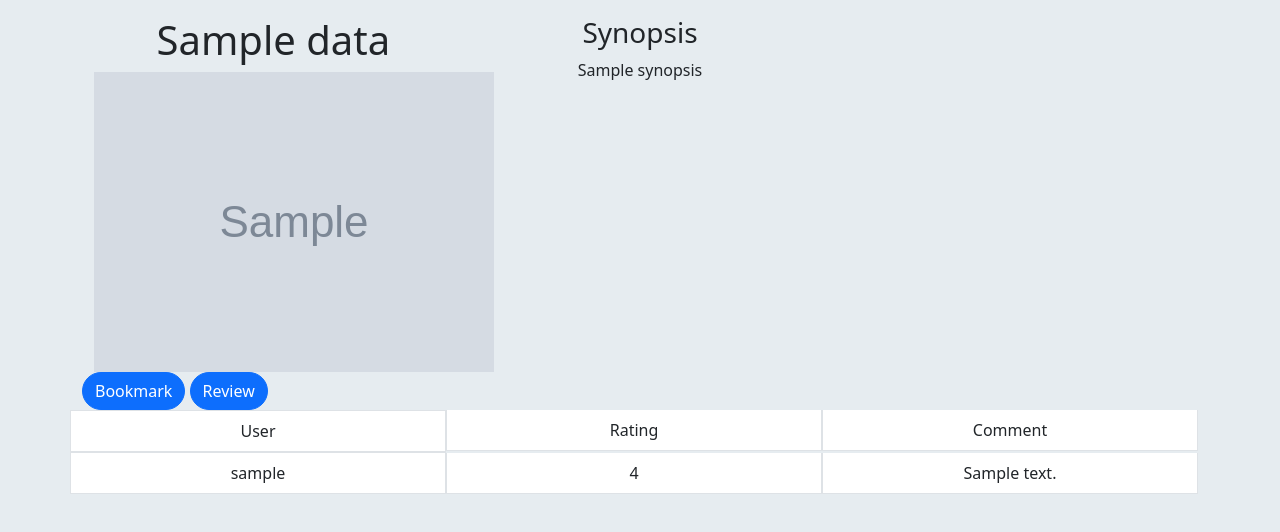
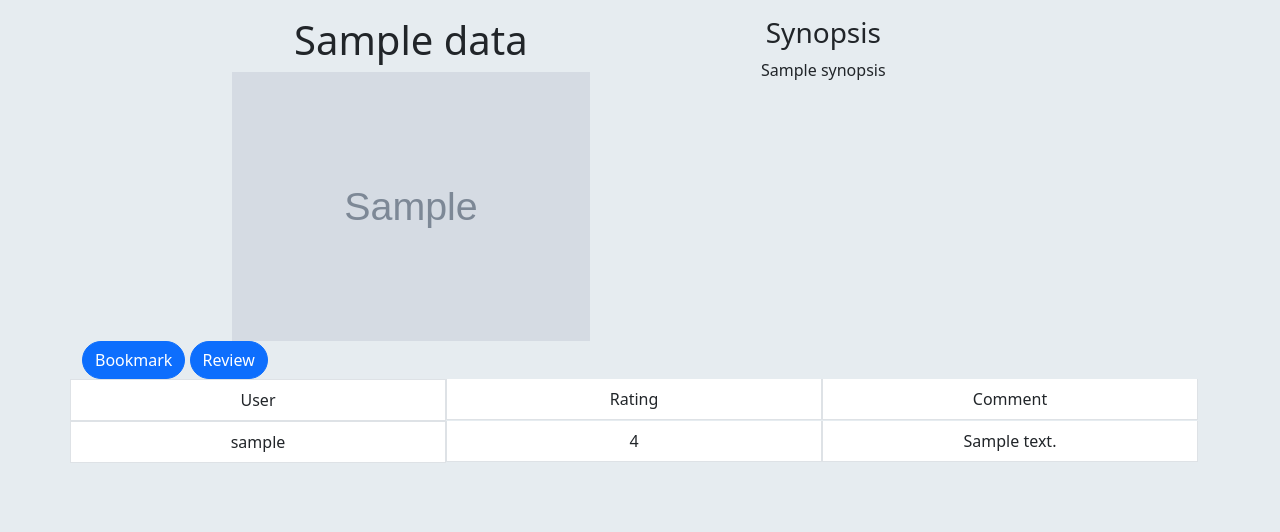
Before and after one commit to FangedMob24/Anime_reviews, a Flask app: page /anime/1 in a window 1280 px wide. Shown: the part 46-578 px from the top of the page. Run offline with Flask 3, Linux system fonts and the light colour scheme; tables that the repository leaves empty hold one stand-in row (values such as "Sample post"); grey boxes marked "Sample" are stand-in pictures; a database or web service that is not in the repository returns one stand-in record (values such as "Sample title"); data that the repository does not hold is empty; some libraries are stand-ins or nearby versions.

Commit message:
bug fixes and html updates

```diff
--- a/app.py
+++ b/app.py
@@ -187,7 +187,6 @@ def review(anime_id):
                 rating=form.rate.data,
                 comment=form.comment.data,
             )
-            print(review)
             db.session.commit()
 
         except IntegrityError:
@@ -208,8 +207,12 @@ def home_page():
     if g.user:
         p = {'genres': g.user.fav_genre_list()}
         rec_anime = requests.get('https://api.jikan.moe/v4/anime',params=p)
+        user_dict = rec_anime.json()
+        user_dict['user'] = True
+    else:
+        user_dict = {'user': False}
 
-    return render_template('home.html', anime=anime.json(), rec_anime=rec_anime.json())
+    return render_template('home.html', anime=anime.json(), rec_anime=user_dict)
 
 #######################
 # Turn of caching in flask
--- a/templates/anime/anime.html
+++ b/templates/anime/anime.html
@@ -2,14 +2,14 @@
 
 {% block content %}
     <div class="container text-center">
-        <div class="row g-2">
+        <div class="row g-2 justify-content-center">
             <div class="col-4">
                 <h1> {{ anime.data.title }} </h1>
-                <img class="image-fluid" src="{{ anime.data.images.jpg.large_image_url }}">
+                <img class="img-fluid" src="{{ anime.data.images.jpg.large_image_url }}">
             </div>
-            <div class="col-4">
+            <div class="col-5">
                 <h3>Synopsis</h3>
-                <p> {{ anime.data.synopsis }}</p>
+                <p class="fs-6"> {{ anime.data.synopsis }}</p>
             </div>
         </div>
     </div>
--- a/templates/home.html
+++ b/templates/home.html
@@ -13,6 +13,7 @@
             {% endfor %}
         </div>
     {% endfor %}
+    {% if rec_anime['user'] %}
         <h2>User Recomended</h2>
         {% for x in range(0,25,5) %}
             <div class="row justify-content-evenly">
@@ -25,6 +26,7 @@
                 {% endfor %}
             </div>
         {% endfor %}
+    {% endif %}
 </div>
 
 
```
Also changed, not shown: models.py (+13 -12 lines), templates/account/profile.html (+12 -9 lines). Lines whose indentation alone changed are shown as unchanged.
